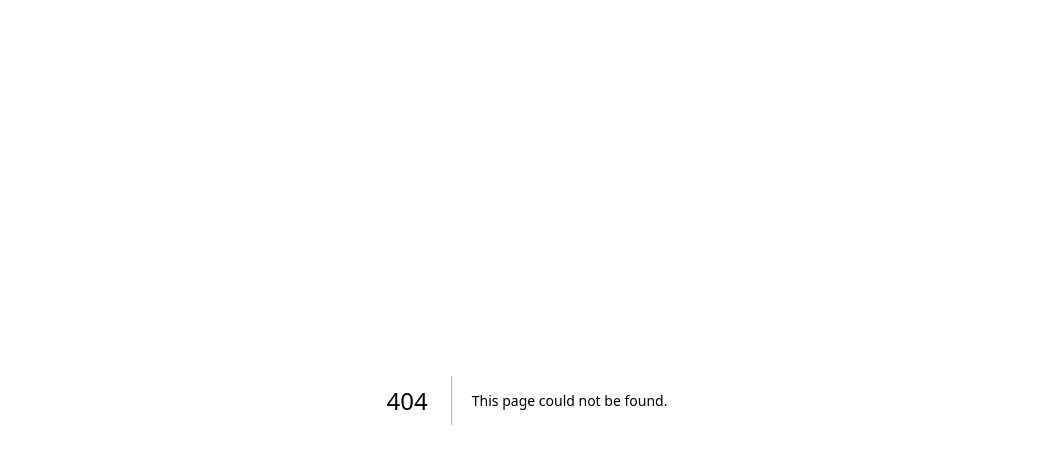
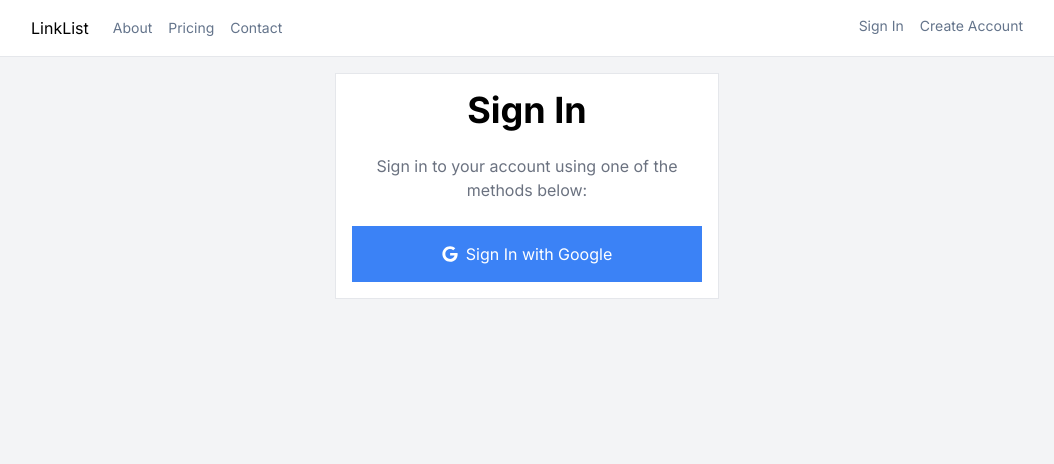
Before and after one commit to williamwebs/linktree, a Next.js app: page /login in a window 1280 px wide. Before the commit this address had no page. Shown: the top 464 px of the page, without its empty margins (113-1167 px from the left). Built offline with nearby package versions, Linux system fonts and the light colour scheme.

Commit message:
auth file created

```diff
--- /dev/null
+++ b/app/api/auth/[...nextauth]/route.jsx
@@ -0,0 +1,15 @@
+import NextAuth from "next-auth";
+import GoogleProvider from "next-auth/providers/google";
+
+const authOptions = {
+  providers: [
+    GoogleProvider({
+      clientId: process.env.GOOGLE_CLIENT_ID,
+      clientSecret: process.env.GOOGLE_CLIENT_SECRET,
+    }),
+  ],
+};
+
+const handler = NextAuth(authOptions);
+
+export { handler as GET, handler as POST };
--- a/app/layout.js
+++ b/app/layout.js
@@ -1,5 +1,6 @@
 import { Inter } from "next/font/google";
 import "./globals.css";
+import Header from "@/components/header/Header";
 
 const inter = Inter({ subsets: ["latin"] });
 
@@ -11,7 +12,12 @@ export const metadata = {
 export default function RootLayout({ children }) {
   return (
     <html lang="en">
-      <body className={inter.className}>{children}</body>
+      <body className={inter.className}>
+        <main className="">
+          <Header />
+          <div className="max-w-5xl mx-auto p-4">{children}</div>
+        </main>
+      </body>
     </html>
   );
 }
--- /dev/null
+++ b/app/login/page.jsx
@@ -0,0 +1,26 @@
+"use client";
+
+import { FontAwesomeIcon } from "@fortawesome/react-fontawesome";
+import { faGoogle } from "@fortawesome/free-brands-svg-icons";
+
+const LoginPage = () => {
+  return (
+    <div>
+      <div className="max-w-sm mx-auto p-4 border bg-white">
+        <h1 className="font-bold text-4xl text-center mb-6">Sign In</h1>
+        <p className="text-center text-gray-500 mb-6">
+          Sign in to your account using one of the methods below:
+        </p>
+        <button
+          onClick={() => {}}
+          className="bg-blue-500 text-white text-center w-full py-4 flex gap-2 items-center justify-center"
+        >
+          <FontAwesomeIcon icon={faGoogle} className="w-4" />
+          Sign In with Google
+        </button>
+      </div>
+    </div>
+  );
+};
+
+export default LoginPage;
--- a/app/page.js
+++ b/app/page.js
@@ -4,8 +4,7 @@ import Link from "next/link";
 export default function Home() {
   return (
     <main>
-      <Header />
-      <section className="p-4 pt-32 max-w-5xl mx-auto">
+      <section className="pt-32">
         <div className="max-w-md mb-8">
           <h1 className="text-6xl font-bold">
             Your one link <br /> for everything
--- /dev/null
+++ b/app/register/page.jsx
@@ -0,0 +1,9 @@
+import React from 'react'
+
+const page = () => {
+  return (
+    <div>Create Account</div>
+  )
+}
+
+export default page
```
Also changed, not shown: package.json (+10 -5 lines), 2 other files (tests, documents, lock files or other folders).
